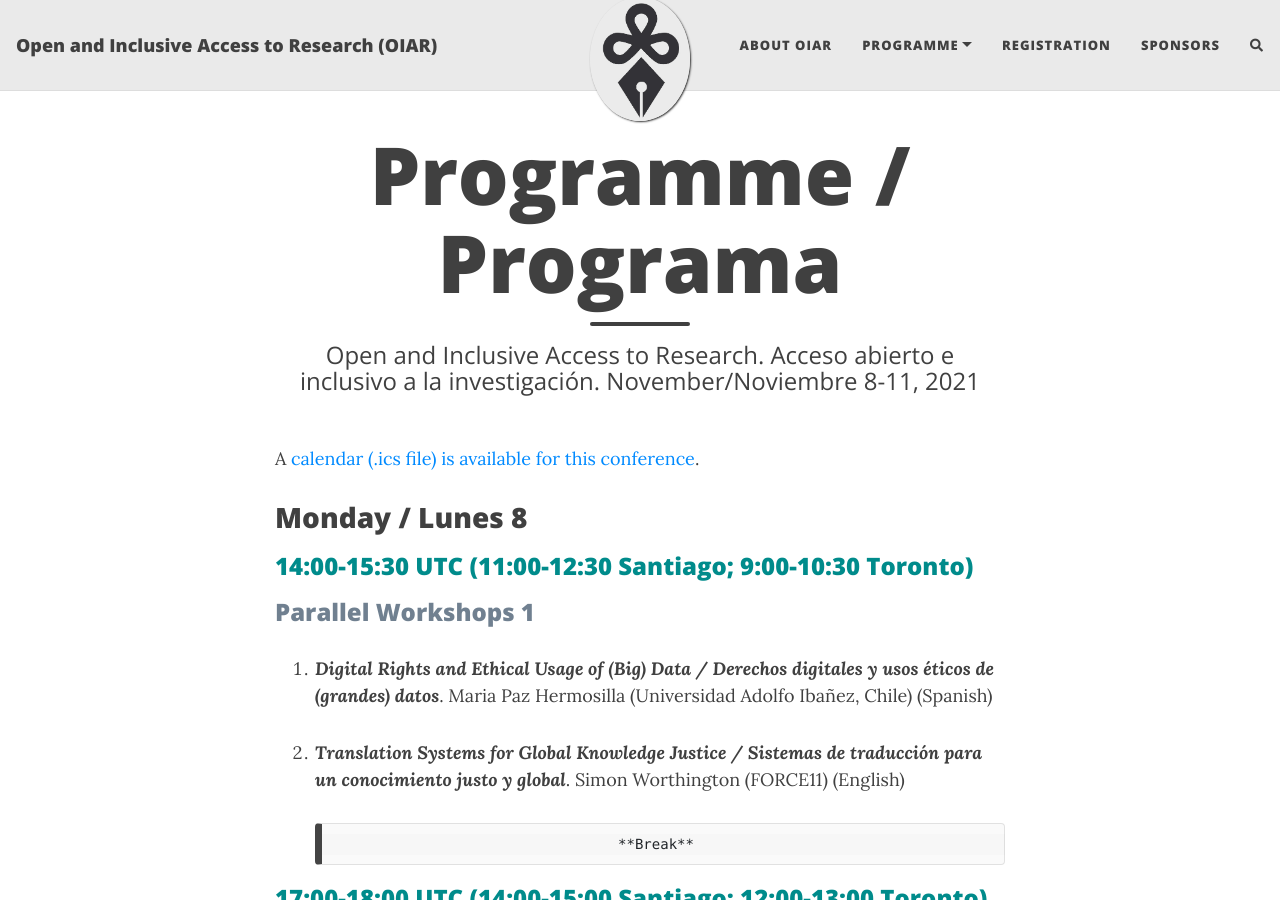
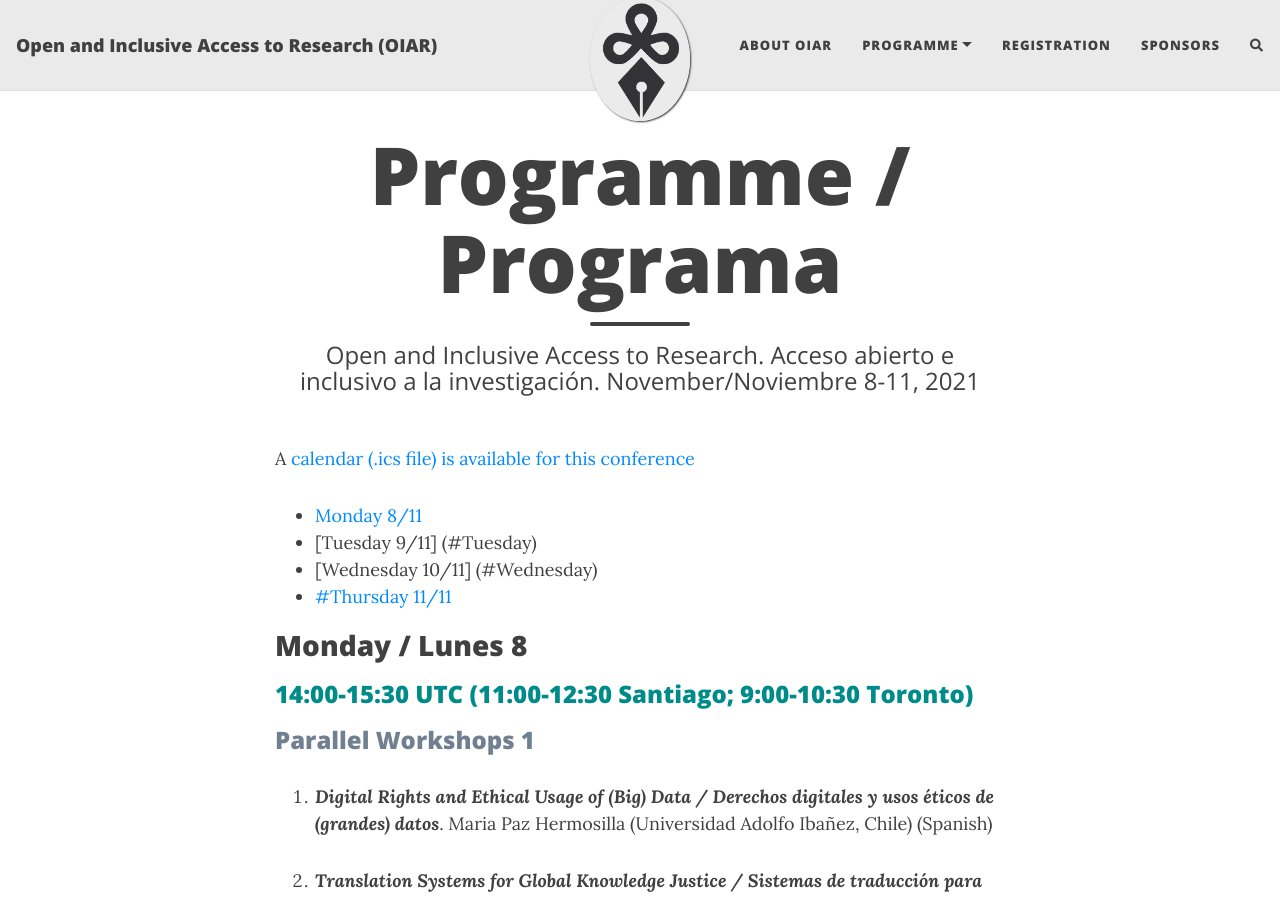
Before and after one commit to caedmon5/OIAR, a Jekyll site: the page built from programme.md, in a window 1280 px wide and 900 px high. Built offline with Jekyll 4.4.1, drawn with Linux system fonts in a browser that asks for light colours; nearby versions of some CDN libraries; comment, search, counter and statistics services are not loaded.

Commit message:
Added TOC to programme

```diff
--- a/programme.md
+++ b/programme.md
@@ -4,9 +4,14 @@ title: Programme / Programa
 subtitle: Open and Inclusive Access to Research. Acceso abierto e inclusivo a la investigación. November/Noviembre 8-11, 2021
 ---
 
-A [calendar (.ics file) is available for this conference](assets/img/OIAR.ics).
+A [calendar (.ics file) is available for this conference](assets/img/OIAR.ics)
+* [Monday 8/11](#Monday)
+* [Tuesday 9/11] (#Tuesday)
+* [Wednesday 10/11] (#Wednesday)
+* [#Thursday 11/11](#Thursday)
 
-# Monday / Lunes 8
+
+# Monday / Lunes 8 {#Monday}
 ## <span style="color: DarkCyan;">14:00-15:30 UTC (11:00-12:30 Santiago; 9:00-10:30 Toronto)</span>
 ### <span style="color: SlateGray;">Parallel Workshops 1</span>
 1. ***Digital Rights and Ethical Usage of (Big) Data / Derechos digitales y usos éticos de (grandes) datos***. Maria Paz Hermosilla (Universidad Adolfo Ibañez, Chile) (Spanish)
@@ -24,7 +29,7 @@ A [calendar (.ics file) is available for this conference](assets/img/OIAR.ics).
 
 
 
-# Tuesday / Martes 9
+# Tuesday / Martes 9  {#Tuesday}
 ## <span style="color: DarkCyan;">14:00-15:30 UTC (11:00-12:30 Santiago; 9:00-10:30 Toronto)</span>
 ### <span style="color: SlateGray;">Debate: Open Science on a Global Scale / Ciencia Abierta a escala global (Simultaneous interpretation)</span>
 ***The Value of Open Science / El valor de la Ciencia Abierta***. Jean-Claude Burgelman (Free University of Brussels, Belgium)
@@ -43,7 +48,7 @@ A [calendar (.ics file) is available for this conference](assets/img/OIAR.ics).
 
   Moderator /Moderador: Fernando Piraquive (Universidad Nacional de Colombia)
 
-# Wednesday / Miércoles 10
+# Wednesday / Miércoles 10  {#Wednesday}
 ## <span style="color: DarkCyan;">14:00-15:30 UTC (11:00-12:30 Santiago; 9:00-10:30 Toronto)</span>
 ### <span style="color: SlateGray;">Parallel Workshops 3</span>
 1. ***Geographic diversity in academic publishing: could all voices be heard? /Diversidad geográfica en la publicación académica: pueden oirse todas las voces?***. Barbara Rivera (Universidad de Chile) (Spanish)
@@ -56,7 +61,7 @@ A [calendar (.ics file) is available for this conference](assets/img/OIAR.ics).
 ### <span style="color: SlateGray;">Conversations 2: Open Scholarship (Simultaneous interpretation)</span>
 ***Labour and Reward in Science / Trabajo y premios en la investigación***. Ricardo Dal Farra (Université Concordia, Canada) and Vincent Larivière (Université Montréal, Canada)
 
-# Thursday / Jueves 11
+# Thursday / Jueves 11  {#Thursday}
 ## <span style="color: DarkCyan;">14:00-15:00 UTC (11:00-12:00 Santiago; 9:00-10:00 Toronto)</span>
 ### <span style="color: SlateGray;">Book presentation and debate / Presentación de libro y debate</span>
 ***Tendencias Recientes en las Políticas Científicas de Ciencia Abierta y Acceso Abierto en Iberoamérica*** (CLACSO). Dominique Babini (CLACSO-Amelica) y Laura Rovelli (UNLP-CONICET, FOLEC, Argentina).
```
